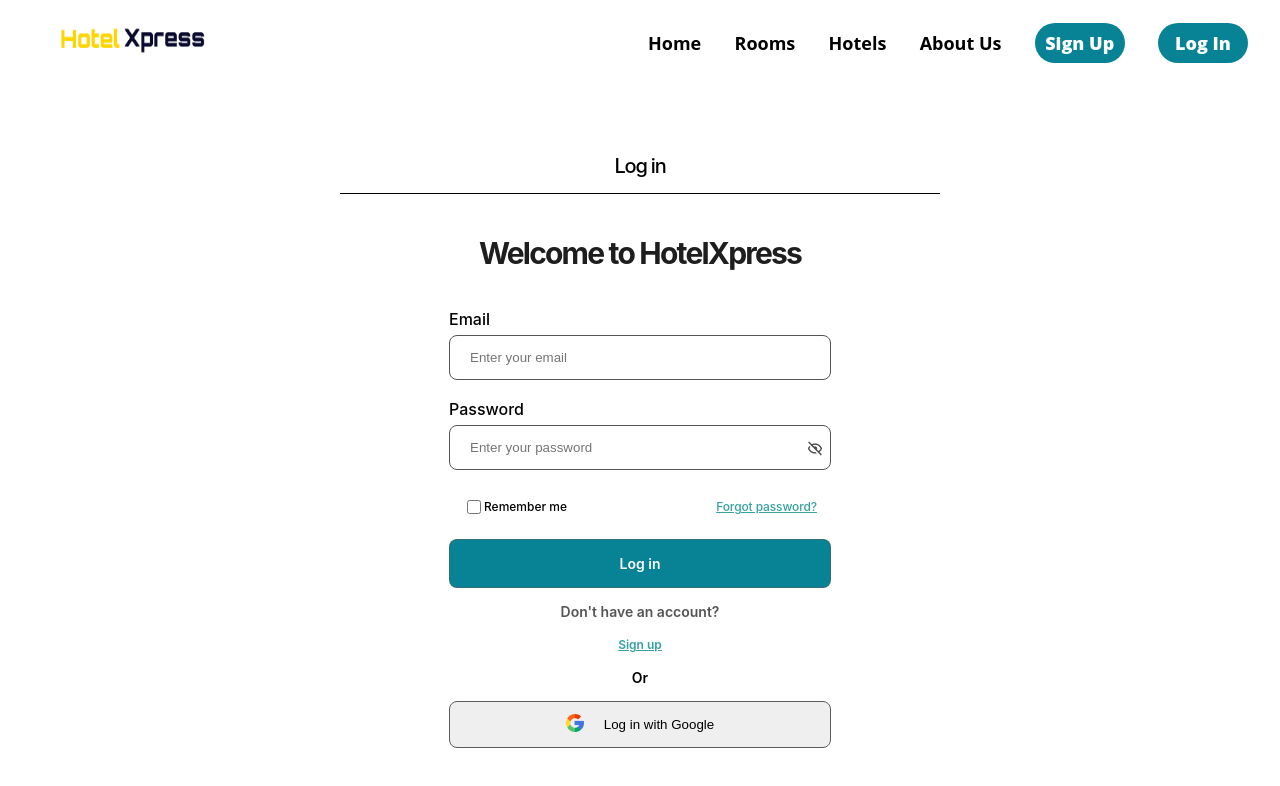
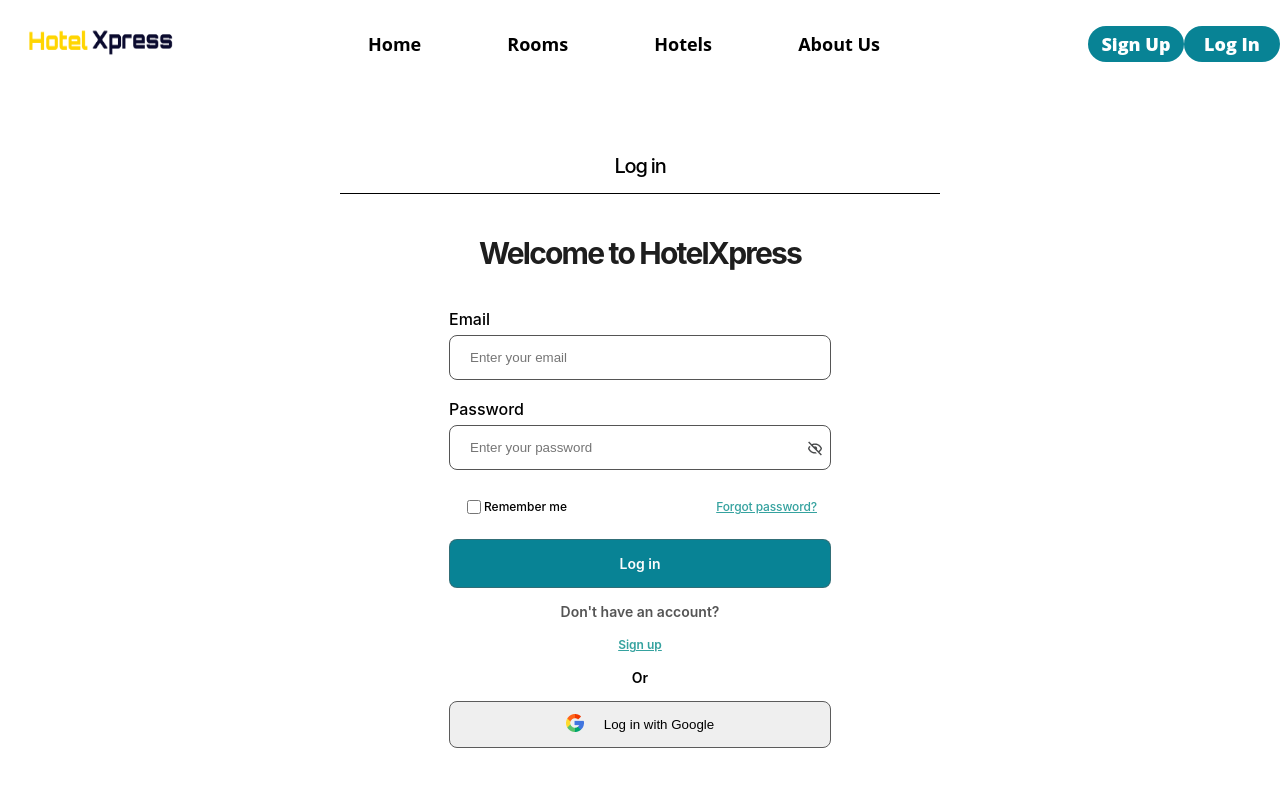
Before and after one commit to anwarkh0/Codi-NWC-Grp2-FirstProject-FrontEnd, a React (Create React App) app in the folder client/: page /logIn in a window 1280 px wide. Shown: the top 786 px of the page. Built offline with nearby package versions, Linux system fonts and the light colour scheme; no server answers.

Commit message:
fixed nav remarks

```diff
--- a/client/src/layouts/NavBar/NavBar.js
+++ b/client/src/layouts/NavBar/NavBar.js
@@ -1,9 +1,7 @@
-
-import Styles from '../NavBar/NavBar.module.css'
-import { useEffect, useState } from "react"
-import { Link } from 'react-router-dom'
-import logo from '../../assets/images/logo.png'
-
+import Styles from "../NavBar/NavBar.module.css";
+import { useEffect, useState } from "react";
+import { Link } from "react-router-dom";
+import logo from "../../assets/images/logo.png";
 
 const Navbar = () => {
   const [collapesed, setCollapsed] = useState(false);
@@ -11,19 +9,21 @@
   useEffect(() => {
     function updateSize() {
       if (window.innerWidth > 600) {
-        setCollapsed(false)
+        setCollapsed(false);
       }
-
     }
-    window.addEventListener('resize', updateSize);
+    window.addEventListener("resize", updateSize);
     updateSize();
-    return () => window.removeEventListener('resize', updateSize);
+    return () => window.removeEventListener("resize", updateSize);
   }, []);
 
-  const toggleClasses = [Styles.linksWrapperMobile, collapesed ? Styles.activeNav : ''].join(' ');
-  const bar1 = [Styles.line1, collapesed ? Styles.a : ''].join(' ');
-  const bar2 = [Styles.line2, collapesed ? Styles.a : ''].join(' ');
-  const bar3 = [Styles.line3, collapesed ? Styles.a : ''].join(' ');
+  const toggleClasses = [
+    Styles.linksWrapperMobile,
+    collapesed ? Styles.activeNav : "",
+  ].join(" ");
+  const bar1 = [Styles.line1, collapesed ? Styles.a : ""].join(" ");
+  const bar2 = [Styles.line2, collapesed ? Styles.a : ""].join(" ");
+  const bar3 = [Styles.line3, collapesed ? Styles.a : ""].join(" ");
 
   return (
     <header className={Styles.header}>
@@ -31,39 +31,64 @@
         <a
           className={Styles.logoContainer}
           href="/"
-          aria-label="Go to homepage">
-
+          aria-label="Go to homepage"
+        >
           <img src={logo} width={200} height={60} alt="HotelXpress" />
-
         </a>
         <ul className={Styles.linksWrapper}>
-          <li><Link to='/'>Home</Link></li>
-          <li><Link to='room'>Rooms</Link></li>
-          <li><Link to='hotel'>Hotels</Link></li>
-          <li><Link to='info'>About Us</Link></li>
-          <button className={Styles.logSignButton}><Link to='signUp'>Sign Up</Link></button>
-          <button className={Styles.logSignButton}><Link to="logIn">Log In</Link></button>
-
+          <li>
+            <Link to="/">Home</Link>
+          </li>
+          <li>
+            <Link to="room">Rooms</Link>
+          </li>
+          <li>
+            <Link to="hotel">Hotels</Link>
+          </li>
+          <li>
+            <Link to="info">About Us</Link>
+          </li>
+        </ul>
+        <ul className={Styles.right}>
+          <li className={Styles.logSignButton}>
+            <Link to="signUp">Sign Up</Link>
+          </li>
+          <li className={Styles.logSignButton}>
+            <Link to="logIn">Log In</Link>
+          </li>
         </ul>
         <ul className={toggleClasses}>
-          <li><Link to='/'>Home</Link></li>
-          <li><Link to='room'>Rooms</Link></li>
-          <li><Link to='hotel'>Hotels</Link></li>
-          <li><Link to='info'>About Us</Link></li>
-          <li><Link to='signUp'>Sign Up</Link></li>
-          <li><Link to='logIn'>Log In</Link></li>
+          <li>
+            <Link to="/">Home</Link>
+          </li>
+          <li>
+            <Link to="room">Rooms</Link>
+          </li>
+          <li>
+            <Link to="hotel">Hotels</Link>
+          </li>
+          <li>
+            <Link to="info">About Us</Link>
+          </li>
+          <li>
+            <Link to="signUp">Sign Up</Link>
+          </li>
+          <li>
+            <Link to="logIn">Log In</Link>
+          </li>
         </ul>
 
-        <div className={Styles.burgerButton} onClick={() => setCollapsed(!collapesed)}>
+        <div
+          className={Styles.burgerButton}
+          onClick={() => setCollapsed(!collapesed)}
+        >
           <div className={bar1}></div>
           <div className={bar2}></div>
           <div className={bar3}></div>
         </div>
-
       </nav>
     </header>
-  )
-}
+  );
+};
 
-
-export default Navbar
+export default Navbar;
--- a/client/src/layouts/NavBar/NavBar.module.css
+++ b/client/src/layouts/NavBar/NavBar.module.css
@@ -9,7 +9,7 @@
 }
 
 .navBar {
-    width: 95%;
+    width: 100vw;
     margin: 0 auto;
     padding: 10px 0;
     display: flex;
@@ -17,7 +17,15 @@
     align-items: center;
     overflow: hidden;
 }
+.right{
+    display: flex;
+    list-style: none;
+    align-items: center;
+    justify-content: space-around;
+    text-align: center;
+    width: 15vw;
 
+}
 .logoContainer {
     transition: 0.3s opacity ease-in-out;
 
@@ -33,7 +41,7 @@
     margin: 0;
     padding: 0;
     display: flex;
-    width: 600px;
+    width: 40vw;
     align-items: center;
     justify-content: space-between;
     list-style: none;
@@ -60,10 +68,10 @@
 
 .logSignButton {
     width: 90px;
-    height: 40px;
+    padding: 6px;
     font-size: 18px;
     background-color: var(--main-blue);
-    border-radius: 35px;
+    border-radius: 20px;
     border: none;
     font-weight: 900;
     font-family: Open Sans;
@@ -140,7 +148,7 @@
 }
 
 .linksWrapperMobile.activeNav {
-    height: 180px;
+    height: 300px;
 }
 
 
@@ -150,10 +158,9 @@
 
     .navBar {
         width: 100%;
-
     }
 
-    .linksWrapper {
+    .linksWrapper, .right {
         display: none;
     }
 
--- a/client/src/pages/log-in/Login.js
+++ b/client/src/pages/log-in/Login.js
@@ -1,19 +1,54 @@
-import React from "react";
+import { React, useEffect, useState } from "react";
 import loginModule from "./login.module.css";
 import hidden from "../../assets/images/hidden.png";
 import googleG from "../../assets/images/G.png";
+import { Link } from "react-router-dom";
+import axios from "axios";
+
 function Login() {
+  const [userData, setUserData] = useState({
+    email: "",
+    password: "",
+  });
+  const handleChange = (event) => {
+    const { name, value } = event.target;
+    setUserData({ ...userData, [name]: value });
+  };
+  const handleSubmit = (event) => {
+    event.preventDefault();
+    console.log(userData);
+  };
+
+  const [isLoading, setIsloading] = useState(true);
+  useEffect(() => {
+    async function fetchData() {
+      // console.log('fetch')
+      try {
+        const response = await axios.post("http://localhost:8000/user/login");
+        if (response) {
+          setUserData(response.data);
+          setIsloading(false);
+        }
+      } catch (error) {
+        console.error(error);
+      }
+    }
+    fetchData();
+  }, []);
+
   return (
     <div className={loginModule.wrapper}>
       <h1 className={loginModule.login}>Log in</h1>
       <h1 className={loginModule.header}>Welcome to HotelXpress</h1>
-      <form method="POST" className={loginModule.form}>
+      <form method="post" onSubmit={handleSubmit} className={loginModule.form}>
         <label className={loginModule.inpLabel}>
           Email
           <input
             className={loginModule.inp}
             placeholder="Enter your email"
             type="email"
+            value={userData.email}
+            onChange={handleChange}
           />
         </label>
         <label className={loginModule.inpLabel}>
@@ -22,6 +57,8 @@
             className={loginModule.inp}
             placeholder="Enter your password"
             type="password"
+            value={userData.password}
+            onChange={handleChange}
           />
           <span className={loginModule.hidden}>
             <img src={hidden} />
@@ -36,13 +73,15 @@
             Forgot password?
           </a>
         </fieldset>
-        <button className={loginModule.signupBtn}>Log in</button>
+        <button type="submit" className={loginModule.signupBtn}>
+          Log in
+        </button>
         <p className={loginModule.query}>Don't have an account?</p>
         <a href="#" className={loginModule.signup}>
           Sign up
         </a>
         <p className={loginModule.or}>Or</p>
-        <button className={loginModule.gSign}>
+        <button className={loginModule.gSign} type="submit">
           <span className={loginModule.glogo}>
             <img src={googleG} />
           </span>
```
